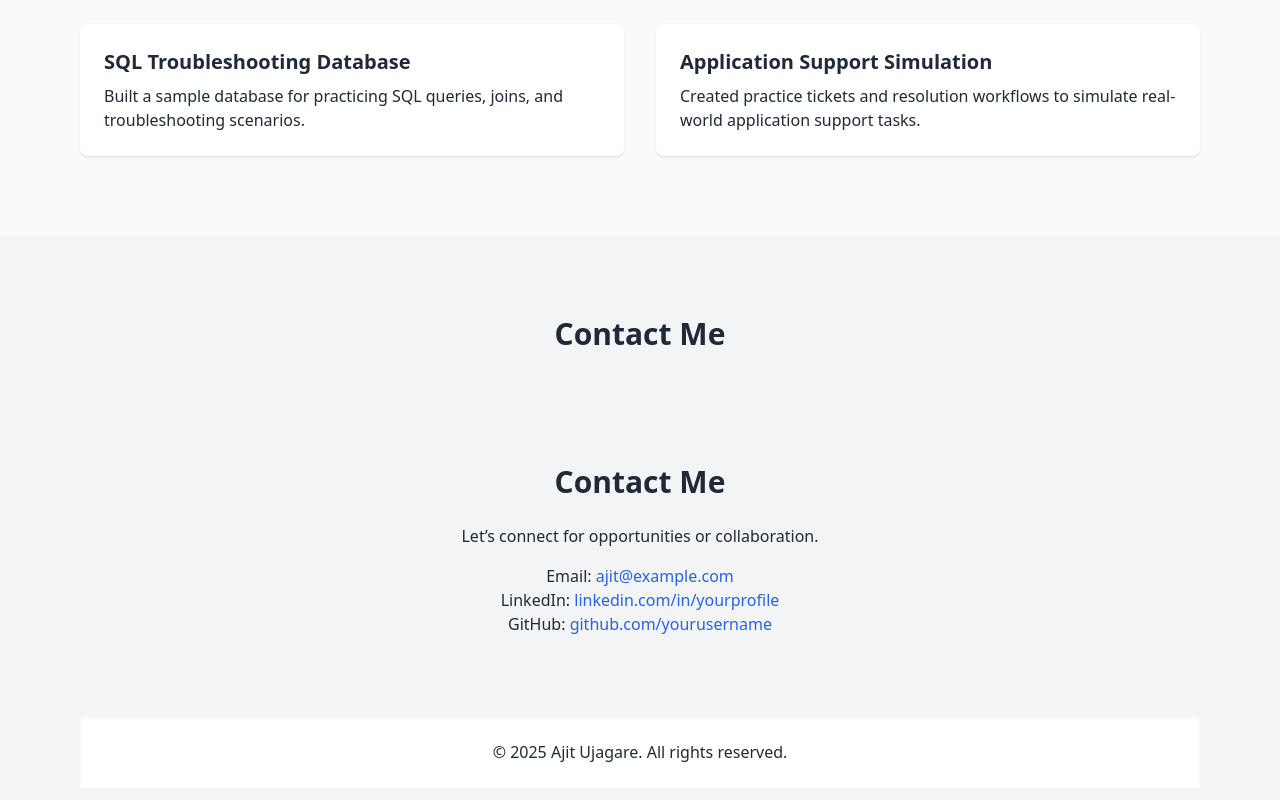
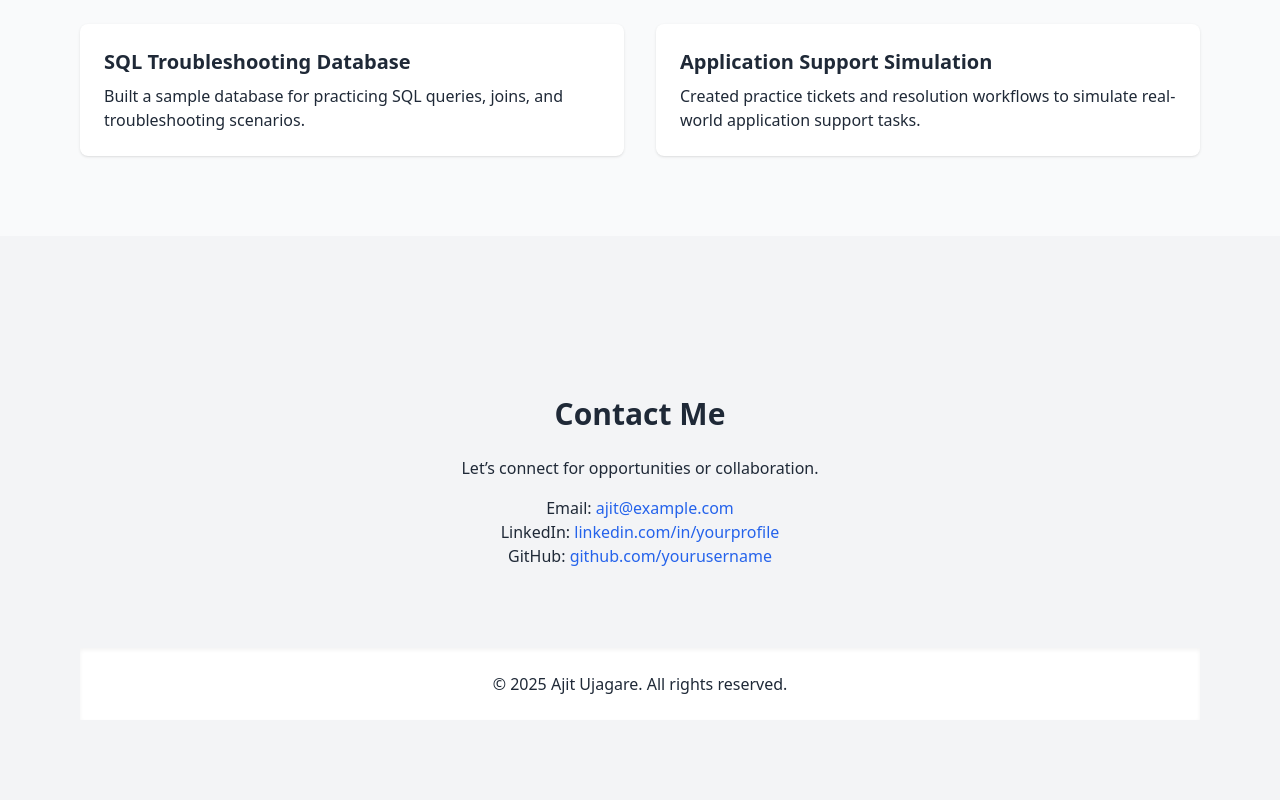
Before and after one commit to ajit-ujagare/ajit-resume, a plain HTML site: page index.html in a window 1280 px wide. Shown: the part 1740-2540 px from the top of the page. Drawn offline with nearby package versions, Linux system fonts and the light colour scheme.

Commit message:
Update index.html

```diff
--- a/index.html
+++ b/index.html
@@ -81,7 +81,6 @@
   <!-- Contact -->
   <section id="contact" class="py-20 bg-gray-100">
     <div class="max-w-6xl mx-auto px-4 text-center">
-      <h3 class="text-3xl font-bold mb-8" data-aos="fade-up">Contact Me</h3>
 
 <section id="contact" class="py-20 bg-gray-100 text-center">
     <h3 class="text-3xl font-bold mb-6">Contact Me</h3>
```
